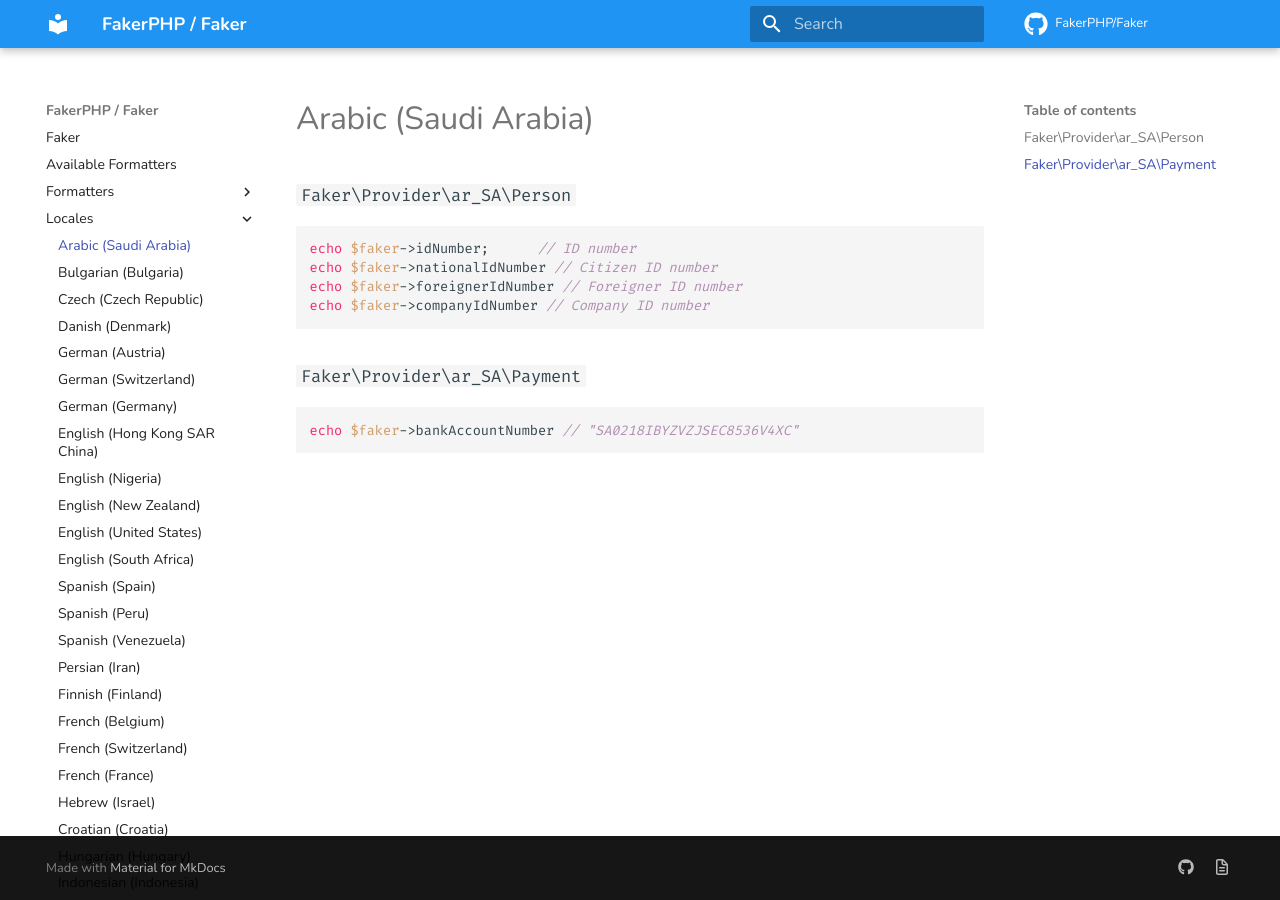
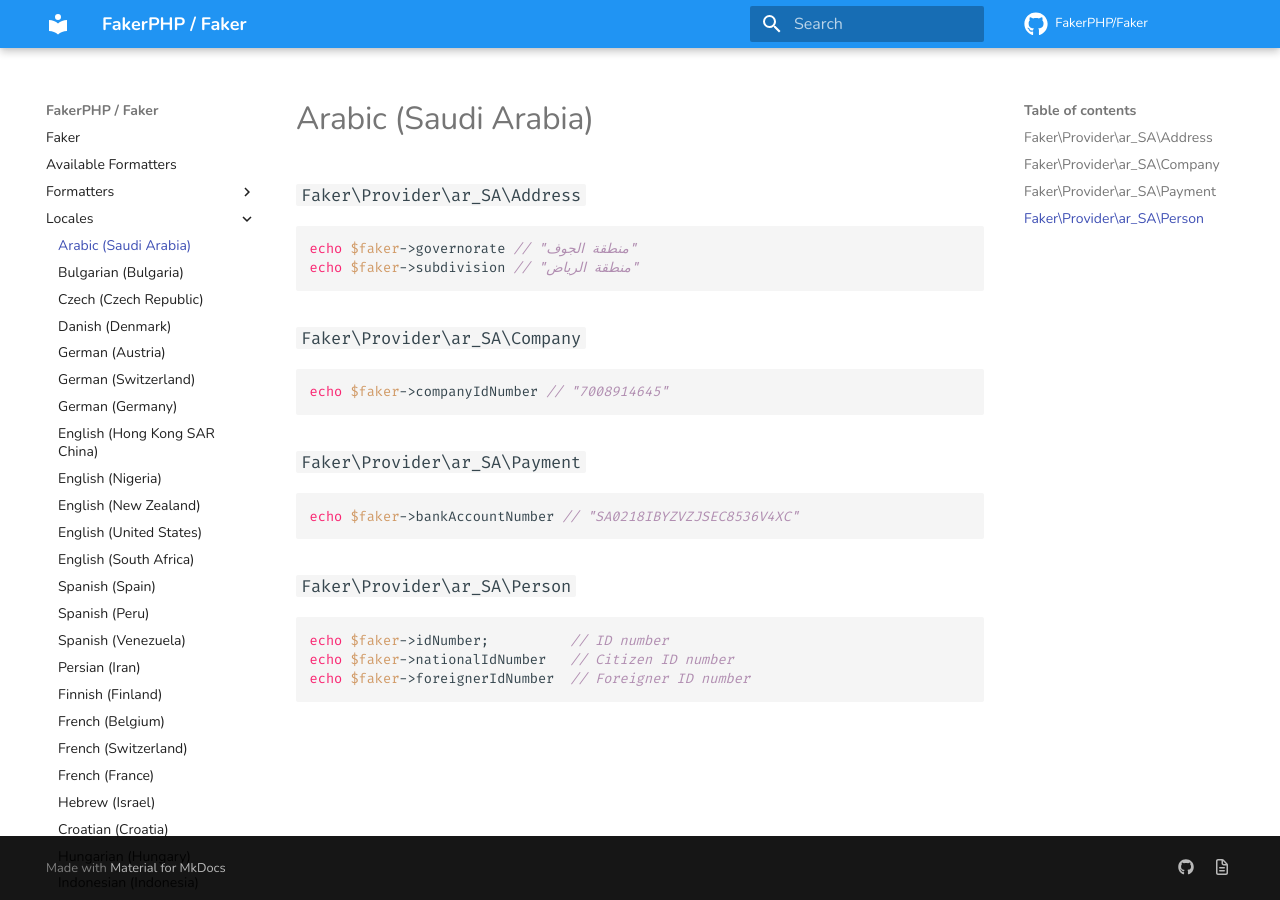
Before and after one commit to FakerPHP/fakerphp.github.io, an MkDocs documentation site: the page built from docs/locales/ar_SA.md, in a window 1280 px wide. Built offline with MkDocs 1.6.1 and Material for MkDocs 9.7.7, drawn with Linux system fonts in a browser that asks for light colours; nearby versions of some CDN libraries; comment, search, counter and statistics services are not loaded.

Commit message:
fix ar_SA doc (#22)
Signed-off-by: Daniel Schmelz <daniel@schmelz.org>

````diff
--- a/docs/locales/ar_SA.md
+++ b/docs/locales/ar_SA.md
@@ -1,16 +1,29 @@
 # Arabic (Saudi Arabia)
 
-### `Faker\Provider\ar_SA\Person`
+### `Faker\Provider\ar_SA\Address`
 
 ```php
-echo $faker->idNumber;      // ID number
-echo $faker->nationalIdNumber // Citizen ID number
-echo $faker->foreignerIdNumber // Foreigner ID number
-echo $faker->companyIdNumber // Company ID number
+echo $faker->governorate // "منطقة الجوف"
+echo $faker->subdivision // "منطقة الرياض"
 ```
+
+### `Faker\Provider\ar_SA\Company`
+
+```php
+echo $faker->companyIdNumber // "7008914645"
+```
+
 
 ### `Faker\Provider\ar_SA\Payment`
 
 ```php
 echo $faker->bankAccountNumber // "SA0218IBYZVZJSEC8536V4XC"
 ```
+
+### `Faker\Provider\ar_SA\Person`
+
+```php
+echo $faker->idNumber;          // ID number
+echo $faker->nationalIdNumber   // Citizen ID number
+echo $faker->foreignerIdNumber  // Foreigner ID number
+```
````
